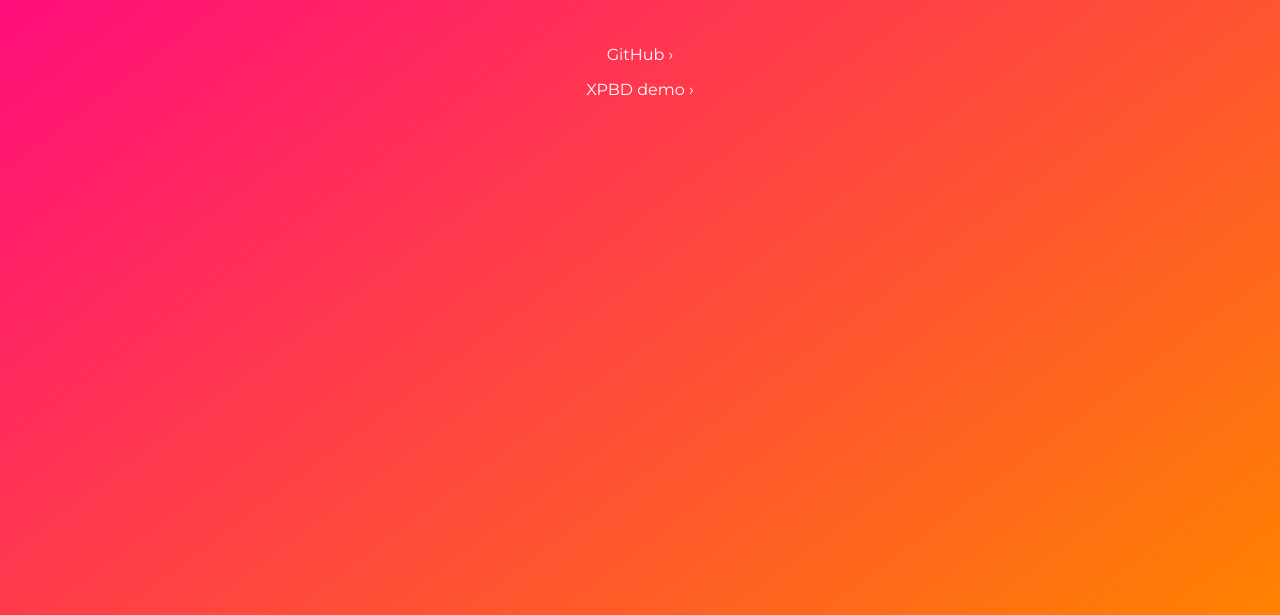
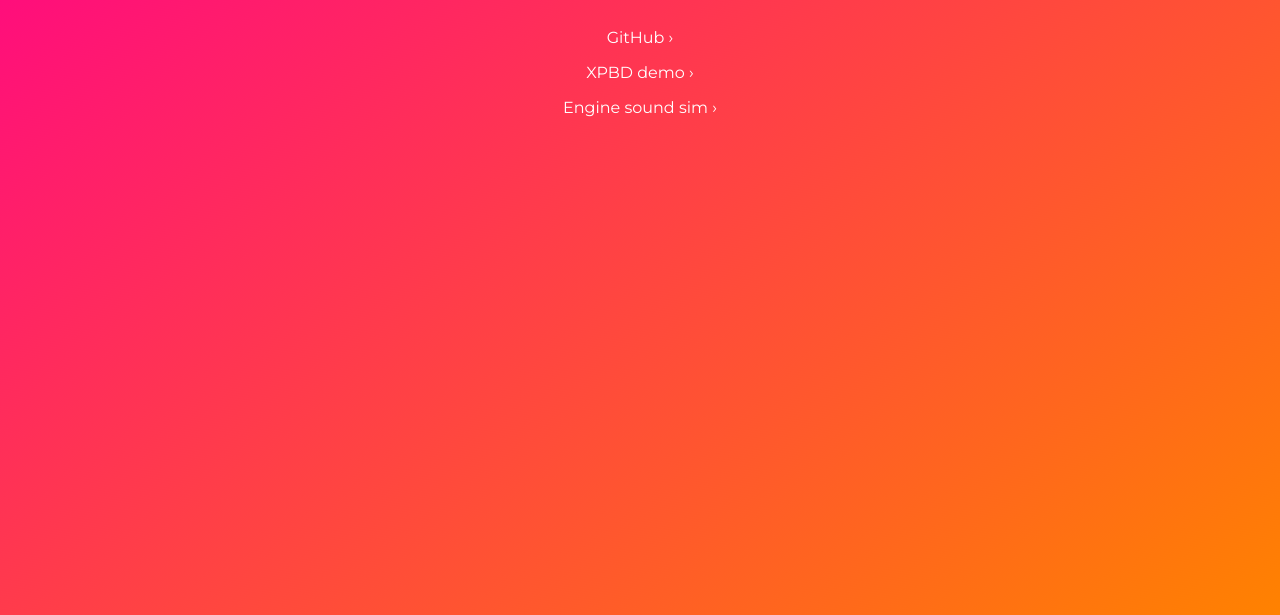
Before and after one commit to markeasting/markeasting.github.io, a plain HTML site: page index.html in a window 1280 px wide. Shown: the part 185-800 px from the top of the page. Drawn offline with Linux system fonts and the light colour scheme.

Commit message:
Added link

```diff
--- a/index.html
+++ b/index.html
@@ -69,6 +69,9 @@
         <p>
             <a href="/three">XPBD demo</a>
         </p>
+        <p>
+            <a href="/engine">Engine sound sim</a>
+        </p>
     </main>
 
 </body>
```
